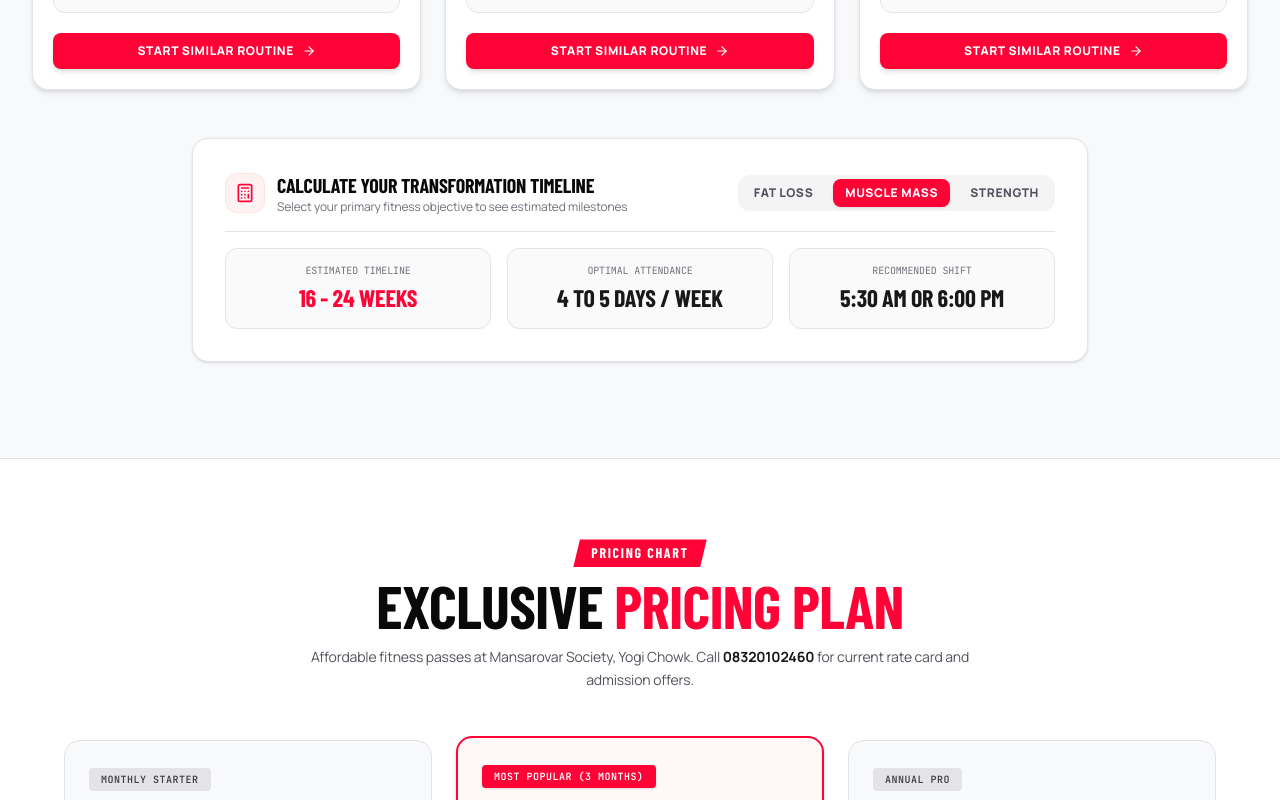
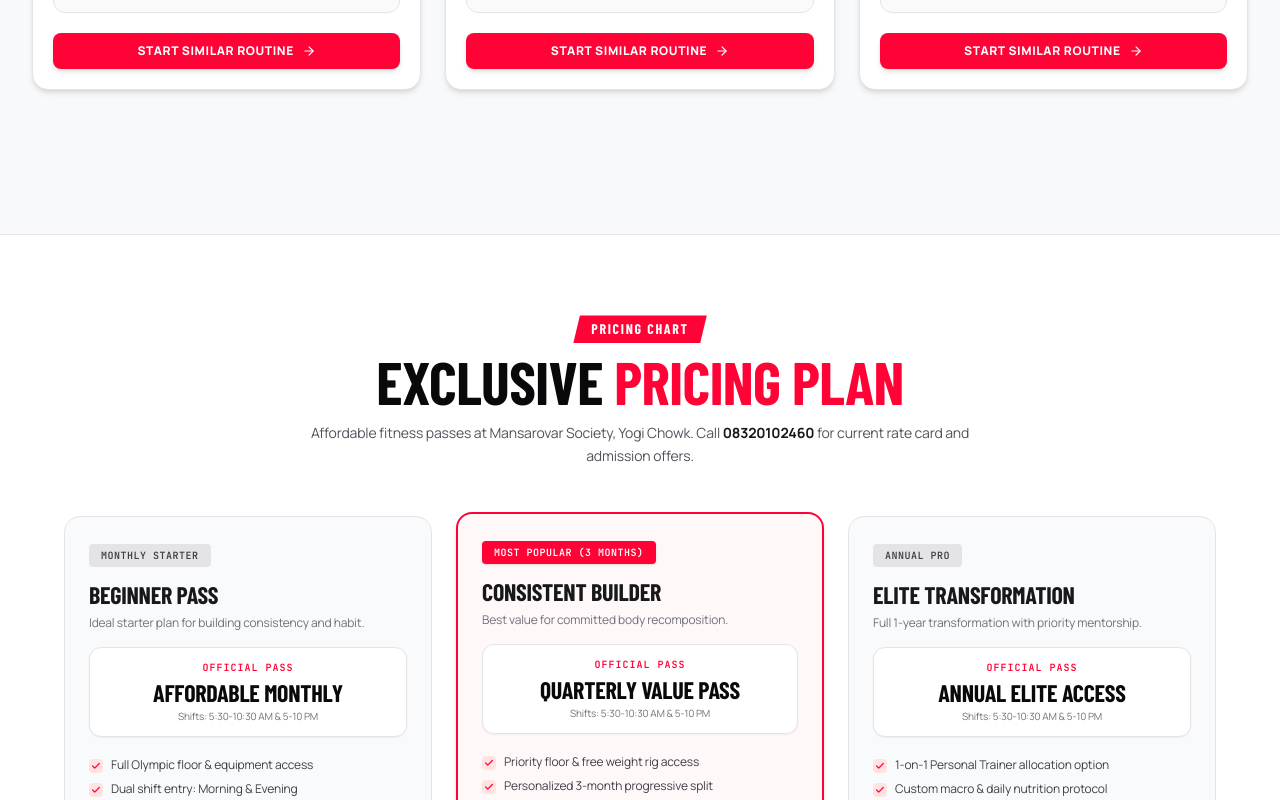
Before and after one commit to Dhruv0055/Mahadevfitness, a React (Vite) app: page / in a window 1280 px wide. Shown: the part 4700-5500 px from the top of the page. Built offline with nearby package versions, Linux system fonts and the light colour scheme; a web font is replaced by a local one.

Commit message:
Remove transformation timeline calculator widget and expert fitness trainers section

```diff
--- a/src/App.tsx
+++ b/src/App.tsx
@@ -9,7 +9,6 @@ import { FacilitiesGallery } from './components/FacilitiesGallery';
 import { GymateBanner } from './components/GymateBanner';
 import { ResultsShowcase } from './components/ResultsShowcase';
 import { MembershipPlans } from './components/MembershipPlans';
-import { PersonalTraining } from './components/PersonalTraining';
 import { TestimonialSlider } from './components/TestimonialSlider';
 import { LocationSection } from './components/LocationSection';
 import { ContactLeadSection } from './components/ContactLeadSection';
@@ -97,12 +96,7 @@ export const App: React.FC = () => {
           onSelectPlan={(plan) => scrollToLeadForm(`${plan} Membership`)}
         />
 
-        {/* Section 8: Personal Training Split Spotlight */}
-        <PersonalTraining
-          onEnquirePT={() => scrollToLeadForm('Personal Training')}
-        />
-
-        {/* Section 9: Genuine Member Reviews */}
+        {/* Section 8: Genuine Member Reviews */}
         <TestimonialSlider />
 
         {/* Section 10: Surat Location & Google Maps */}
--- a/src/components/ResultsShowcase.tsx
+++ b/src/components/ResultsShowcase.tsx
@@ -1,13 +1,12 @@
-import React, { useState } from 'react';
+import React from 'react';
 import { motion } from 'framer-motion';
-import { ArrowRight, Trophy, Flame, Dumbbell, Clock, CheckCircle2, Calculator } from 'lucide-react';
+import { ArrowRight, Trophy, Flame, Dumbbell, Clock, CheckCircle2 } from 'lucide-react';
 
 interface ResultsShowcaseProps {
   onStartTransformation: () => void;
 }
 
 export const ResultsShowcase: React.FC<ResultsShowcaseProps> = ({ onStartTransformation }) => {
-  const [selectedGoalTab, setSelectedGoalTab] = useState<'fat-loss' | 'muscle' | 'strength'>('muscle');
 
   const stories = [
     {
@@ -187,86 +186,6 @@ export const ResultsShowcase: React.FC<ResultsShowcaseProps> = ({ onStartTransfo
           })}
         </div>
 
-        {/* Interactive Transformation Estimate Calculator Box (New & Better!) */}
-        <div className="p-6 sm:p-8 bg-white rounded-2xl border border-zinc-200 shadow-sm max-w-4xl mx-auto">
-          <div className="flex flex-col sm:flex-row items-start sm:items-center justify-between gap-4 pb-4 mb-4 border-b border-zinc-200">
-            <div className="flex items-center space-x-3">
-              <div className="w-10 h-10 rounded-xl bg-red-50 text-[#FF0336] flex items-center justify-center shrink-0 border border-red-100">
-                <Calculator className="w-5 h-5" />
-              </div>
-              <div>
-                <h4 className="font-display text-xl font-black text-zinc-950 uppercase tracking-tight">
-                  Calculate Your Transformation Timeline
-                </h4>
-                <p className="text-xs text-zinc-500">
-                  Select your primary fitness objective to see estimated milestones
-                </p>
-              </div>
-            </div>
-
-            {/* Goal Toggle */}
-            <div className="flex items-center space-x-2 bg-zinc-100 p-1 rounded-xl">
-              <button
-                onClick={() => setSelectedGoalTab('fat-loss')}
-                className={`px-3 py-1.5 rounded-lg text-xs font-black uppercase tracking-wider transition-all ${
-                  selectedGoalTab === 'fat-loss'
-                    ? 'bg-[#FF0336] text-white shadow-sm'
-                    : 'text-zinc-600 hover:text-zinc-900'
-                }`}
-              >
-                Fat Loss
-              </button>
-              <button
-                onClick={() => setSelectedGoalTab('muscle')}
-                className={`px-3 py-1.5 rounded-lg text-xs font-black uppercase tracking-wider transition-all ${
-                  selectedGoalTab === 'muscle'
-                    ? 'bg-[#FF0336] text-white shadow-sm'
-                    : 'text-zinc-600 hover:text-zinc-900'
-                }`}
-              >
-                Muscle Mass
-              </button>
-              <button
-                onClick={() => setSelectedGoalTab('strength')}
-                className={`px-3 py-1.5 rounded-lg text-xs font-black uppercase tracking-wider transition-all ${
-                  selectedGoalTab === 'strength'
-                    ? 'bg-[#FF0336] text-white shadow-sm'
-                    : 'text-zinc-600 hover:text-zinc-900'
-                }`}
-              >
-                Strength
-              </button>
-            </div>
-          </div>
-
-          <div className="grid grid-cols-1 sm:grid-cols-3 gap-4 text-center">
-            <div className="p-3.5 bg-zinc-50 rounded-xl border border-zinc-200">
-              <span className="text-[10px] font-mono uppercase text-zinc-500 block mb-1">
-                Estimated Timeline
-              </span>
-              <span className="font-display text-2xl font-black text-[#FF0336]">
-                {selectedGoalTab === 'fat-loss' ? '12 - 16 Weeks' : selectedGoalTab === 'muscle' ? '16 - 24 Weeks' : '8 - 12 Weeks'}
-              </span>
-            </div>
-            <div className="p-3.5 bg-zinc-50 rounded-xl border border-zinc-200">
-              <span className="text-[10px] font-mono uppercase text-zinc-500 block mb-1">
-                Optimal Attendance
-              </span>
-              <span className="font-display text-2xl font-black text-zinc-900">
-                4 to 5 Days / Week
-              </span>
-            </div>
-            <div className="p-3.5 bg-zinc-50 rounded-xl border border-zinc-200">
-              <span className="text-[10px] font-mono uppercase text-zinc-500 block mb-1">
-                Recommended Shift
-              </span>
-              <span className="font-display text-2xl font-black text-zinc-900">
-                5:30 AM or 6:00 PM
-              </span>
-            </div>
-          </div>
-        </div>
-
       </div>
     </section>
   );
```
